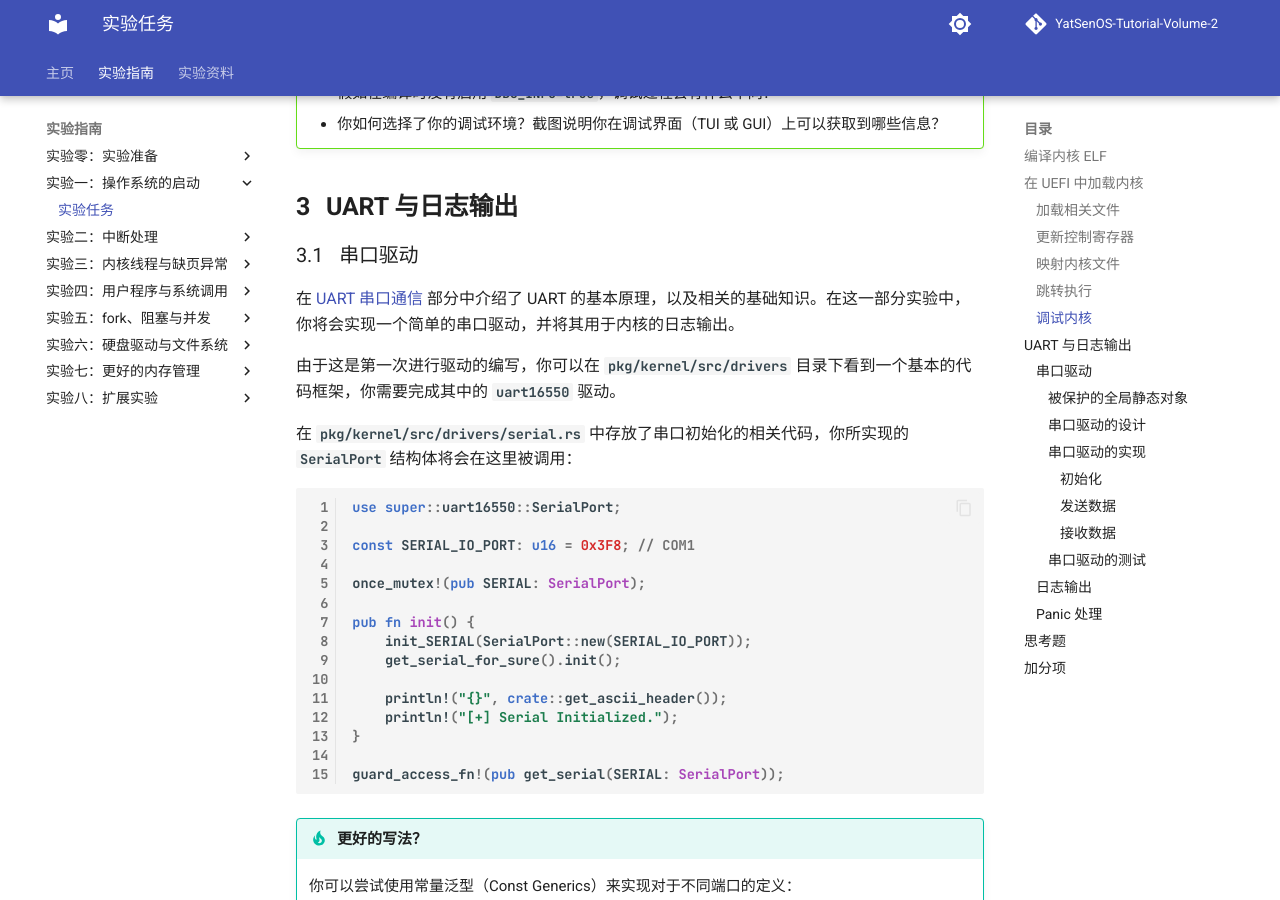
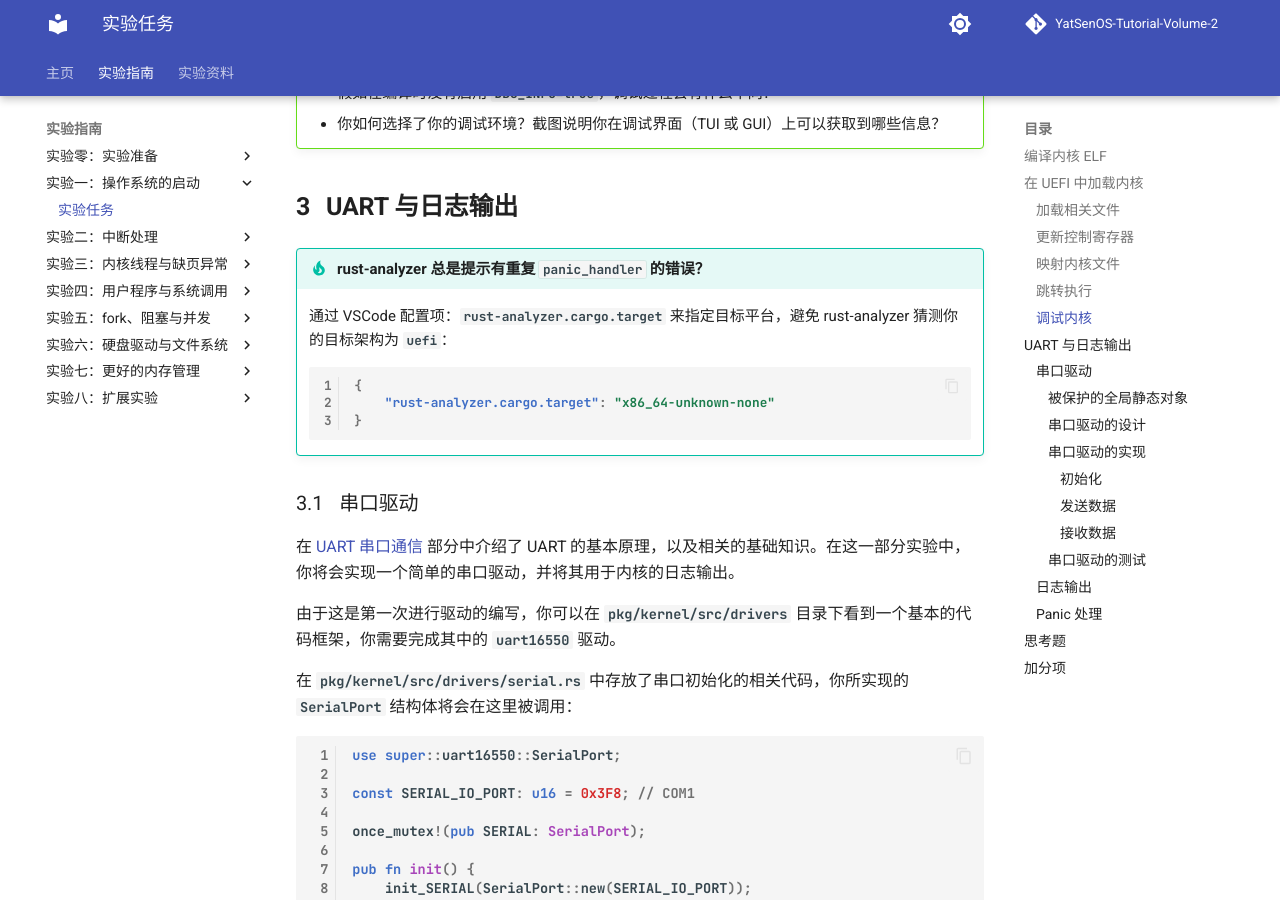
Before and after one commit to YatSenOS/YatSenOS-Tutorial-Volume-2, an MkDocs documentation site: the page built from docs/labs/0x01/tasks.md, in a window 1280 px wide and 900 px high, scrolled down 6027 px. Built offline with MkDocs 1.6.1 and Material for MkDocs 9.7.7, drawn with Linux system fonts in a browser that asks for light colours; comment, search, counter and statistics services are not loaded.

Commit message:
chore(lab/1): add tip for duplicate lang item

````diff
--- a/docs/labs/0x01/tasks.md
+++ b/docs/labs/0x01/tasks.md
@@ -218,6 +218,16 @@ unsafe {
     - 你如何选择了你的调试环境？截图说明你在调试界面（TUI 或 GUI）上可以获取到哪些信息？
 
 ## UART 与日志输出
+
+!!! tip "rust-analyzer 总是提示有重复 `panic_handler` 的错误？"
+
+    通过 VSCode 配置项：`rust-analyzer.cargo.target` 来指定目标平台，避免 rust-analyzer 猜测你的目标架构为 `uefi`：
+
+    ```json
+    {
+        "rust-analyzer.cargo.target": "x86_64-unknown-none"
+    }
+    ```
 
 ### 串口驱动
 
````
